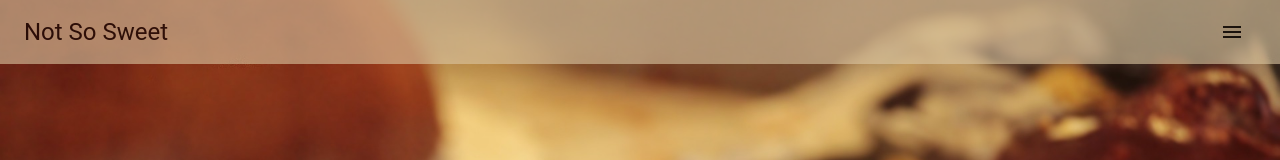
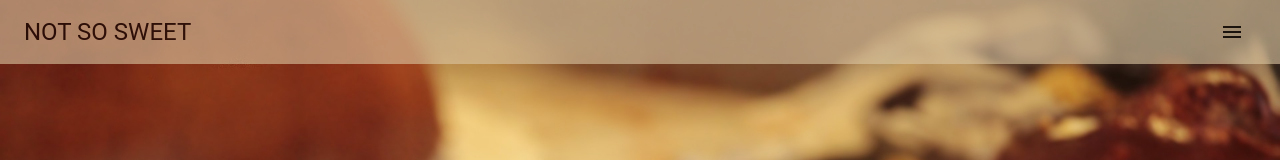
Before and after one commit to j33pan/not-so-sweet, a React (Create React App) app: page / in a window 1280 px wide. Shown: the top 160 px of the page. Built offline with nearby package versions, Linux system fonts and the light colour scheme; the HTML template or start-up script is replaced by a standard one.

Commit message:
modify text

```diff
--- a/public/index.html
+++ b/public/index.html
@@ -25,7 +25,7 @@
       work correctly both with client-side routing and a non-root public URL.
       Learn how to configure a non-root public URL by running `npm run build`.
     -->
-    <title>React App</title>
+    <title>NOT SO SWEET</title>
   </head>
   <body>
     <noscript>You need to enable JavaScript to run this app.</noscript>
--- a/src/components/NavBar.js
+++ b/src/components/NavBar.js
@@ -46,7 +46,7 @@ const NavBar = (props) => {
       <AppBar position='static' className={classes.appBar} elevation={0}>
         <Toolbar>
           <Typography variant='h5' className={classes.title}>
-            Not So Sweet
+            NOT SO SWEET
           </Typography>
           <div className='mobile'>
             <IconButton
```
